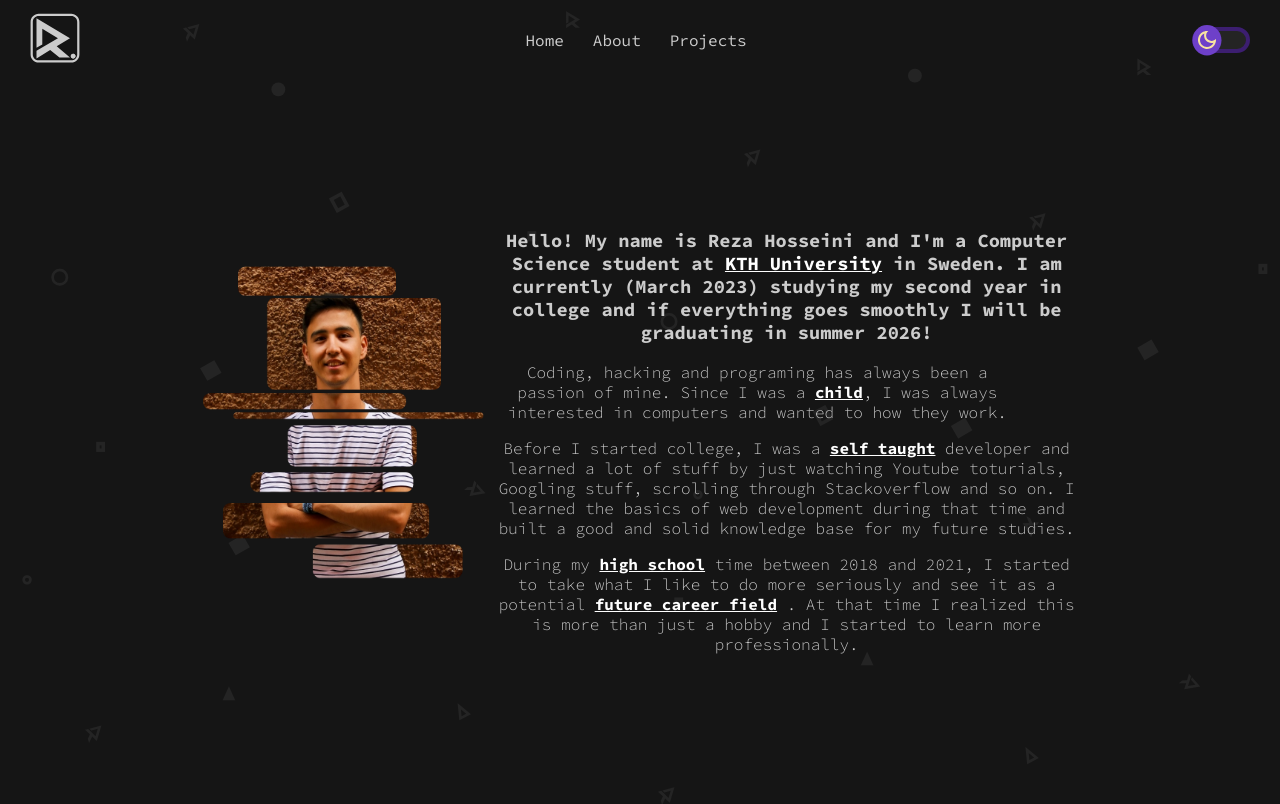
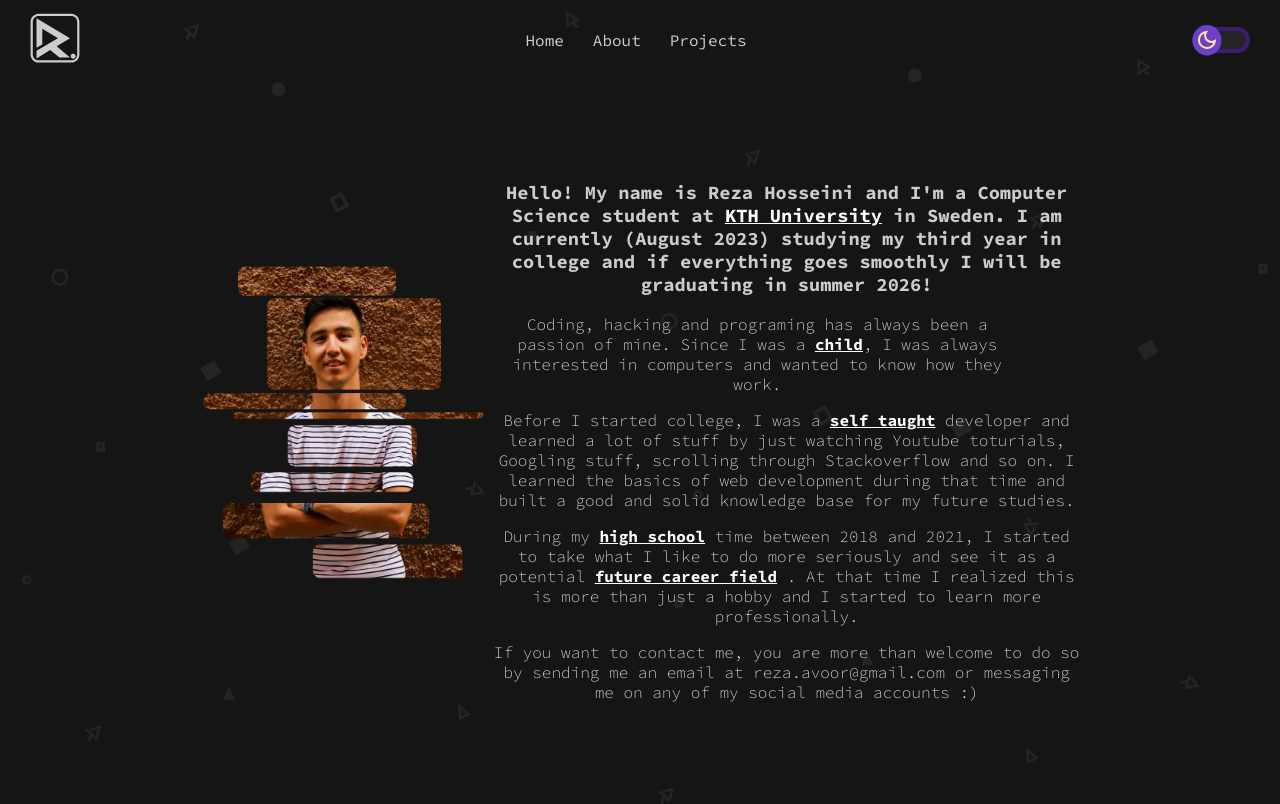
Before and after one commit to Rezaavoor/portfolio, a Next.js app: page /about in a window 1280 px wide. Shown: the top 804 px of the page. Built offline with nearby package versions, Linux system fonts and the light colour scheme.

Commit message:
update content and design of "about" page

```diff
--- a/pages/about.tsx
+++ b/pages/about.tsx
@@ -11,11 +11,12 @@ export default function About() {
         justify-content: center;
         height: 80vh;
         margin: auto 200px;
-        ${theme.mq[1]} {
+        ${theme.mq[0]} {
           //900
           font-size: 0.9rem;
-          width: 100vw;
+          height: 100%;
           margin: 0;
+          flex-direction: column;
         }
 
         ${theme.mq[2]} {
@@ -35,13 +36,9 @@ export default function About() {
           height: 358px;
           ${theme.mq[1]} {
             //900
-            position: absolute;
-            z-index: -1;
-            opacity: 0.5;
-          }
-          ${theme.mq[2]} {
-            //768
-            left: auto;
+            //position: absolute;
+            //z-index: -1;
+            //opacity: 0.5;
           }
         `}
       >
@@ -67,7 +64,7 @@ export default function About() {
           >
             KTH University
           </b>{" "}
-          in Sweden. I am currently (March 2023) studying my second year in
+          in Sweden. I am currently (August 2023) studying my third year in
           college and if everything goes smoothly I will be graduating in summer
           2026!
         </h3>
@@ -86,7 +83,8 @@ export default function About() {
           >
             child
           </b>
-          , I was always interested in computers and wanted to how they work.
+          , I was always interested in computers and wanted to know how they
+          work.
         </p>
         <p>
           Before I started college, I was a{" "}
@@ -126,6 +124,11 @@ export default function About() {
           . At that time I realized this is more than just a hobby and I started
           to learn more professionally.
         </p>
+        <p>
+          If you want to contact me, you are more than welcome to do so by
+          sending me an email at {"reza.avoor@gmail.com"} or messaging me on any
+          of my social media accounts :)
+        </p>
       </div>
     </div>
   );
```
